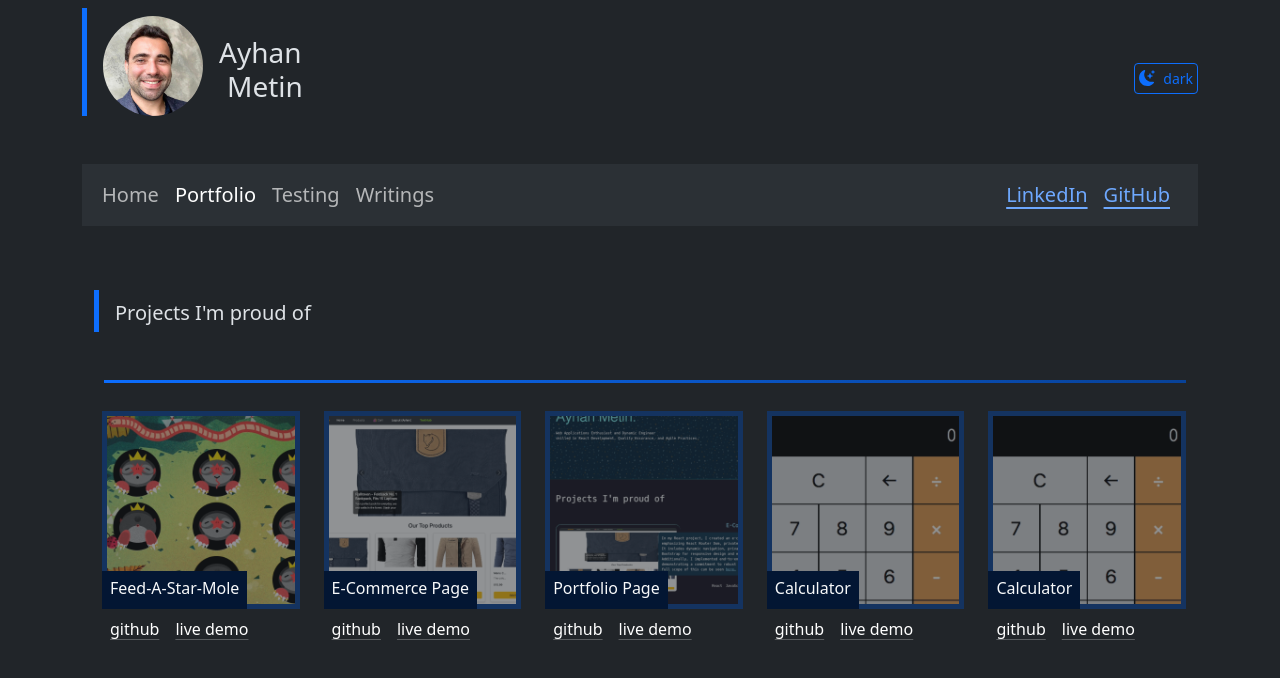
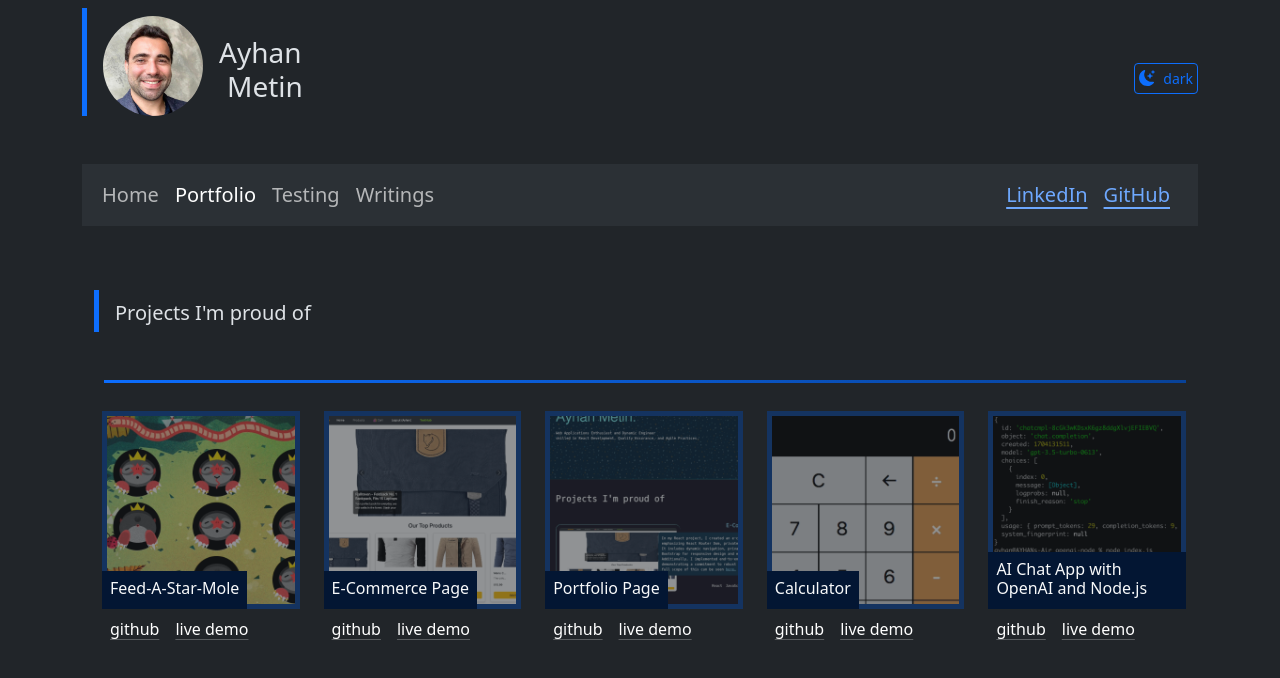
Before and after one commit to ayhanmetin/portfolio, a React (Vite) app: page /portfolio in a window 1280 px wide. Shown: the top 678 px of the page. Built offline with nearby package versions, Linux system fonts and the light colour scheme.

Commit message:
Update Projects

```diff
--- a/src/projects.js
+++ b/src/projects.js
@@ -2,6 +2,7 @@ import portfolioold from './images/portfolioold.png';
 import ecommerceImage from './images/e-commerce.png';
 import moleImage from './images/mole-cover.png';
 import calculatorIOS from './images/calculator.png';
+import AIChatAPP from './images/ai-chat-app.png';
 
 const projects = [
   {
@@ -33,11 +34,11 @@ const projects = [
     liveDemoUrl: 'https://calculator-mu-smoky-14.vercel.app/',
   },
   {
-    name: 'Calculator',
-    imageUrl: calculatorIOS,
-    technologies: ['JS', 'CSS', 'HTML'],
-    githubUrl: 'https://github.com/ayhanmetin/calculator',
-    liveDemoUrl: 'https://calculator-mu-smoky-14.vercel.app/',
+    name: 'AI Chat App with OpenAI and Node.js',
+    imageUrl: AIChatAPP,
+    technologies: ['JS', 'Node.js', 'OpenAI'],
+    githubUrl: 'https://github.com/ayhanmetin/ai-chat-app',
+    liveDemoUrl: 'https://github.com/ayhanmetin/ai-chat-app',
   },
 ];
 
```
Also changed, not shown: src/images/ai-chat-app.png (added).
